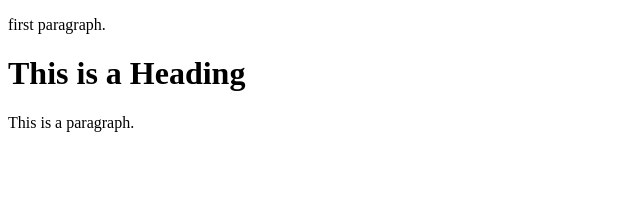
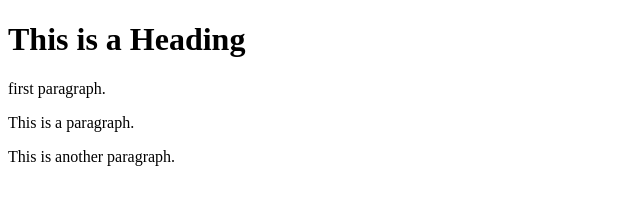
Before and after one commit to DansterBoy/learning-git, a plain HTML site: page index.html in a window 1280 px wide. Shown: the whole page, without its empty margins (0-640 px from the left). Drawn offline with Linux system fonts and the light colour scheme.

Commit message:
added another p tag

```diff
--- a/index.html
+++ b/index.html
@@ -4,8 +4,9 @@
 <title>Page Title</title>
 </head>
 <body>
+  <h1>This is a Heading</h1>
   <p>first paragraph.</p>
-  <h1>This is a Heading</h1>
   <p>This is a paragraph.</p>
+  <p>This is another paragraph.<p>
 </body>
 </html>
```
